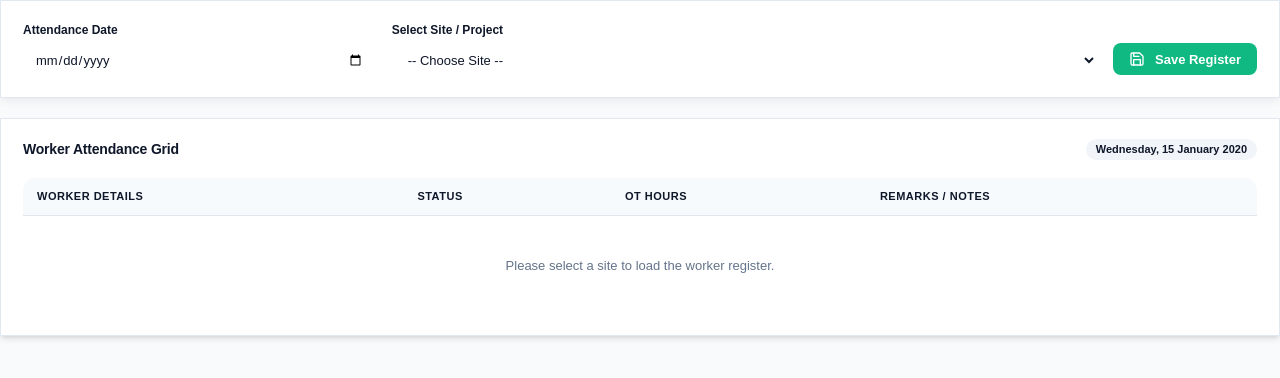
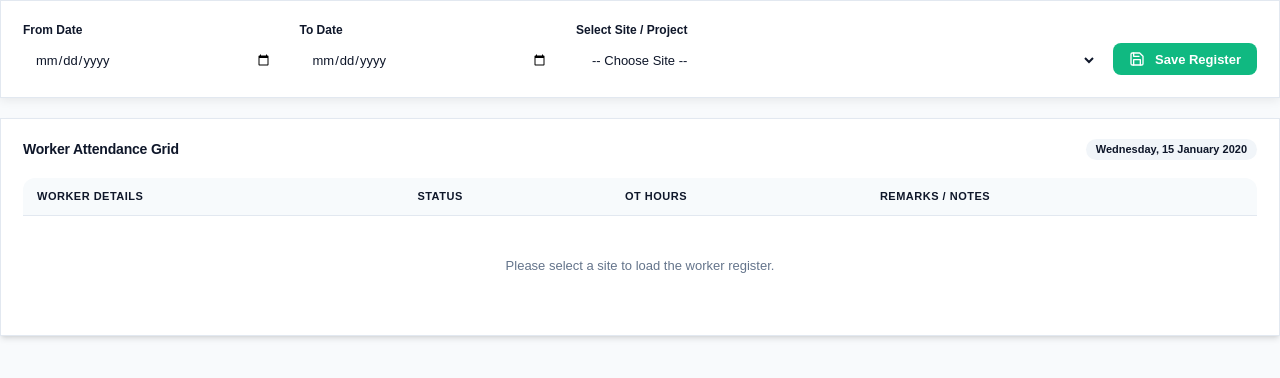
Before and after one commit to Sanjaykumar-2005/Fanikclean_development, a PHP site: template views/attendance/index.php in a window 1280 px wide. Shown: the top 378 px of the page. Run offline with PHP 8.4, Linux system fonts and the light colour scheme; the template is opened without the code that fills it: most values are stand-ins (such as "Sample title", 1, 10 or a date in 2020).

Commit message:
feat: implement worker attendance interface with dynamic site-based loading and bulk save functionality

```diff
--- a/views/attendance/index.php
+++ b/views/attendance/index.php
@@ -3,9 +3,14 @@
     <!-- Filter Bar -->
     <div class="card mb20">
       <div class="flex gap16 flex-wrap" style="align-items: flex-end;">
-        <div class="form-group" style="flex: 1; min-width: 200px;">
-          <label class="form-label">Attendance Date</label>
-          <input type="date" name="attendance_date" class="form-input" value="<?= htmlspecialchars($date) ?>" required>
+        <div class="form-group" style="flex: 1; min-width: 150px;">
+          <label class="form-label">From Date</label>
+          <input type="date" name="from_date" class="form-input" value="<?= htmlspecialchars($fromDate) ?>" onchange="loadWorkers()" required>
+        </div>
+
+        <div class="form-group" style="flex: 1; min-width: 150px;">
+          <label class="form-label">To Date</label>
+          <input type="date" name="to_date" class="form-input" value="<?= htmlspecialchars($toDate) ?>" required>
         </div>
 
         <div class="form-group" style="flex: 2; min-width: 250px;">
@@ -35,7 +40,13 @@
     <div class="card">
       <div class="card-head">
         <div class="card-title">Worker Attendance Grid</div>
-        <div class="chip b-blue"><?= date('l, d F Y', strtotime($date)) ?></div>
+        <div class="chip b-blue">
+          <?php if ($fromDate === $toDate): ?>
+              <?= date('l, d F Y', strtotime($fromDate)) ?>
+          <?php else: ?>
+              <?= date('d M Y', strtotime($fromDate)) ?> – <?= date('d M Y', strtotime($toDate)) ?>
+          <?php endif; ?>
+        </div>
       </div>
       <div class="table-wrap">
         <table>
@@ -60,7 +71,7 @@
 <script>
 function loadWorkers() {
     var siteId = document.getElementById('site_select').value;
-    var attDate = document.querySelector('input[name="attendance_date"]').value;
+    var attDate = document.querySelector('input[name="from_date"]').value;
     var month = attDate ? attDate.substring(0, 7) : new Date().toISOString().substring(0, 7);
 
     var tbody = document.getElementById('worker_tbody');
```
Also changed, not shown: controllers/AttendanceController.php (+26 -6 lines).
